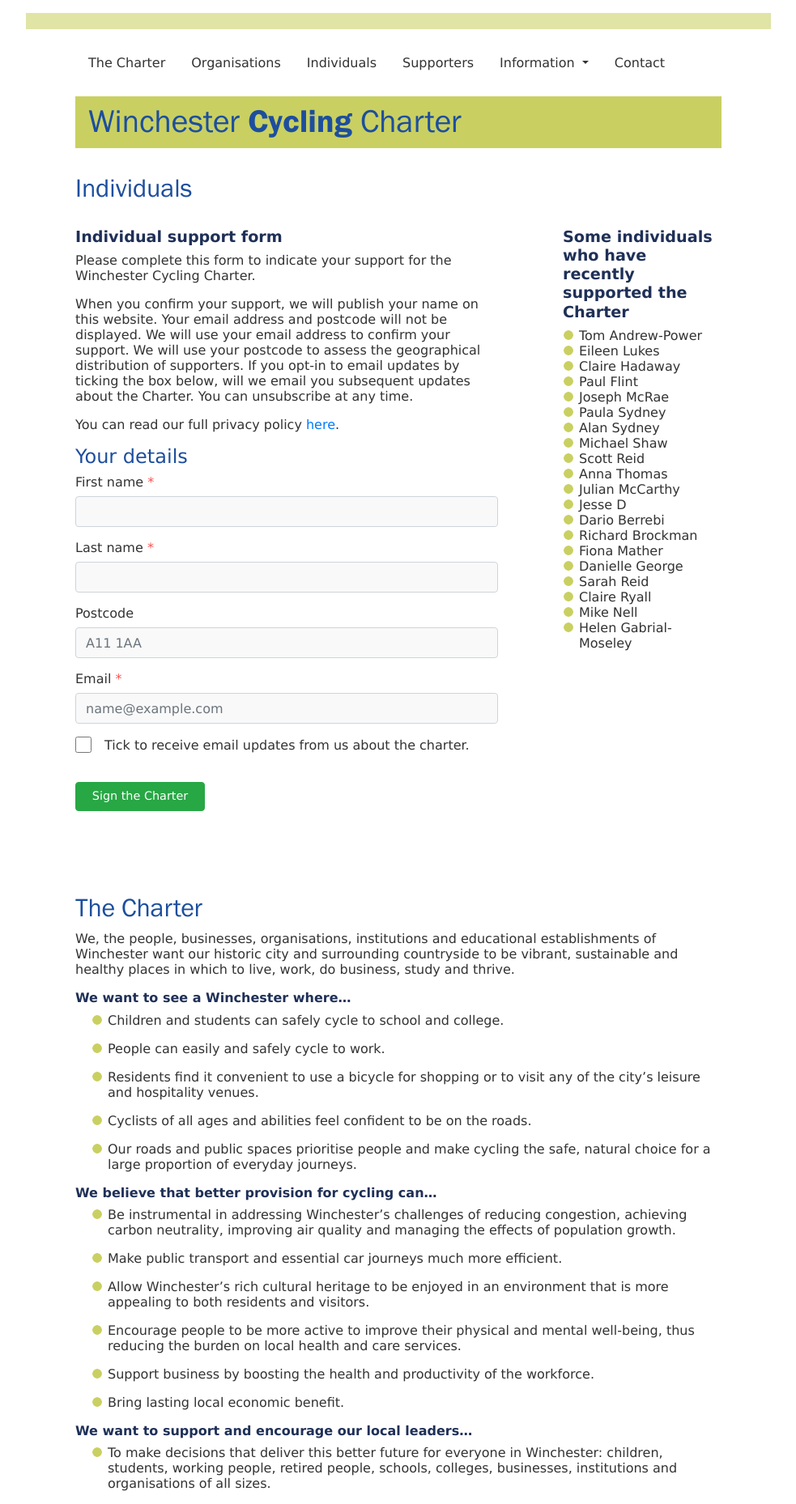
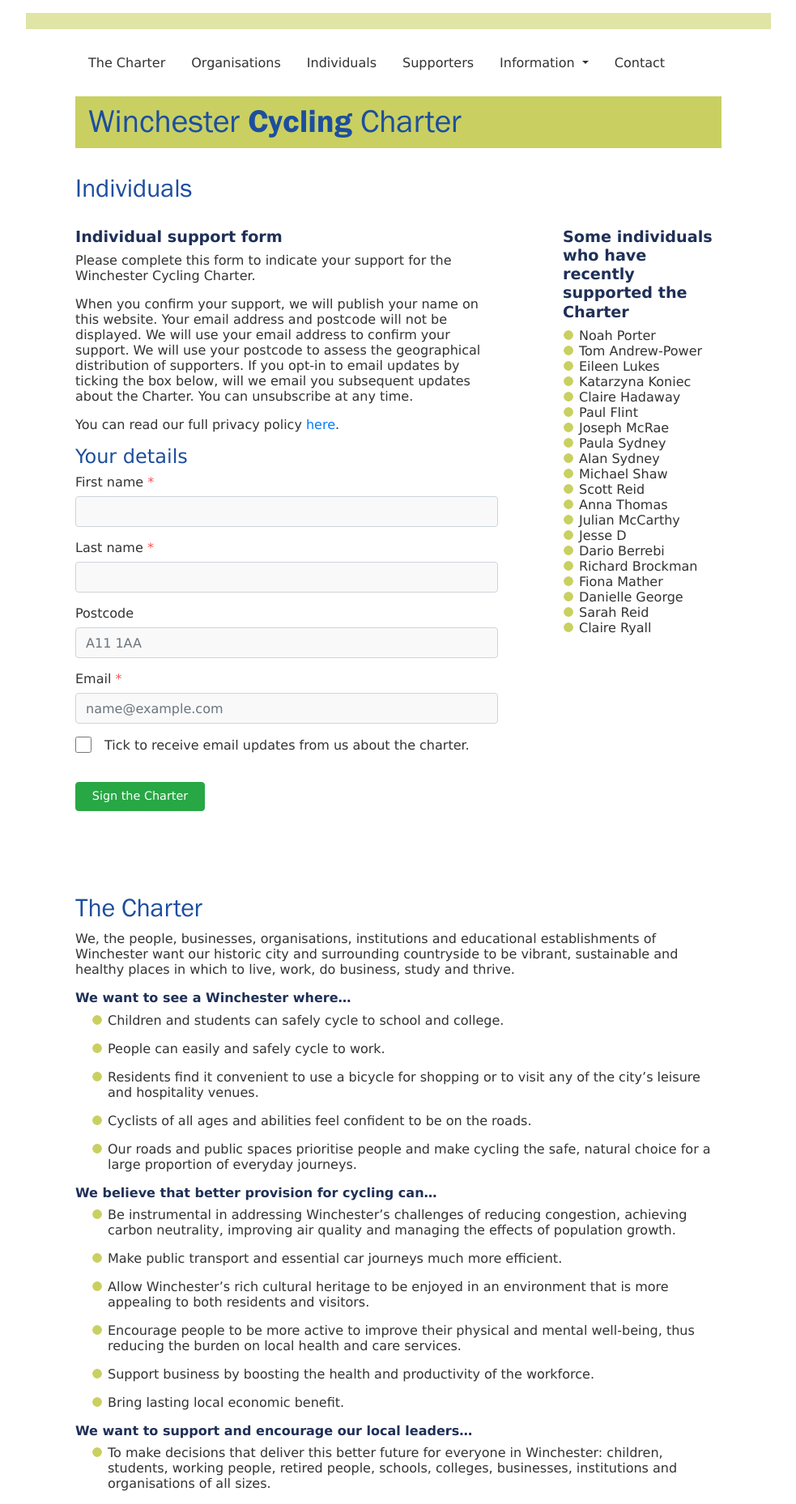
Before and after one commit to winchestercyclingcharter/winchestercyclingcharter.github.io, a Jekyll site: the page built from ind-page.md, in a window 1280 px wide. Shown: the whole page at 81% size, without its empty margins (148-1131 px from the left). Built offline with Jekyll 4.4.1, drawn with Linux system fonts in a browser that asks for light colours; nearby versions of some CDN libraries.

Commit message:
Update people.yml

```diff
--- a/_data/people.yml
+++ b/_data/people.yml
@@ -805,3 +805,5 @@ people:
 - { lastname: Andrew-Power, firstname: Tom, dt: 20220604-112919-942538 }
 - { lastname: Hadaway, firstname: Claire, dt: 20220528-115008-280274 }
 - { lastname: Reid, firstname: Scott, dt: 20220521-085333-805040 }
+- { lastname: Koniec, firstname: Katarzyna, dt: 20220528-115209-461482 }
+- { lastname: Porter, firstname: Noah, dt: 20220621-185235-058895 }
```
